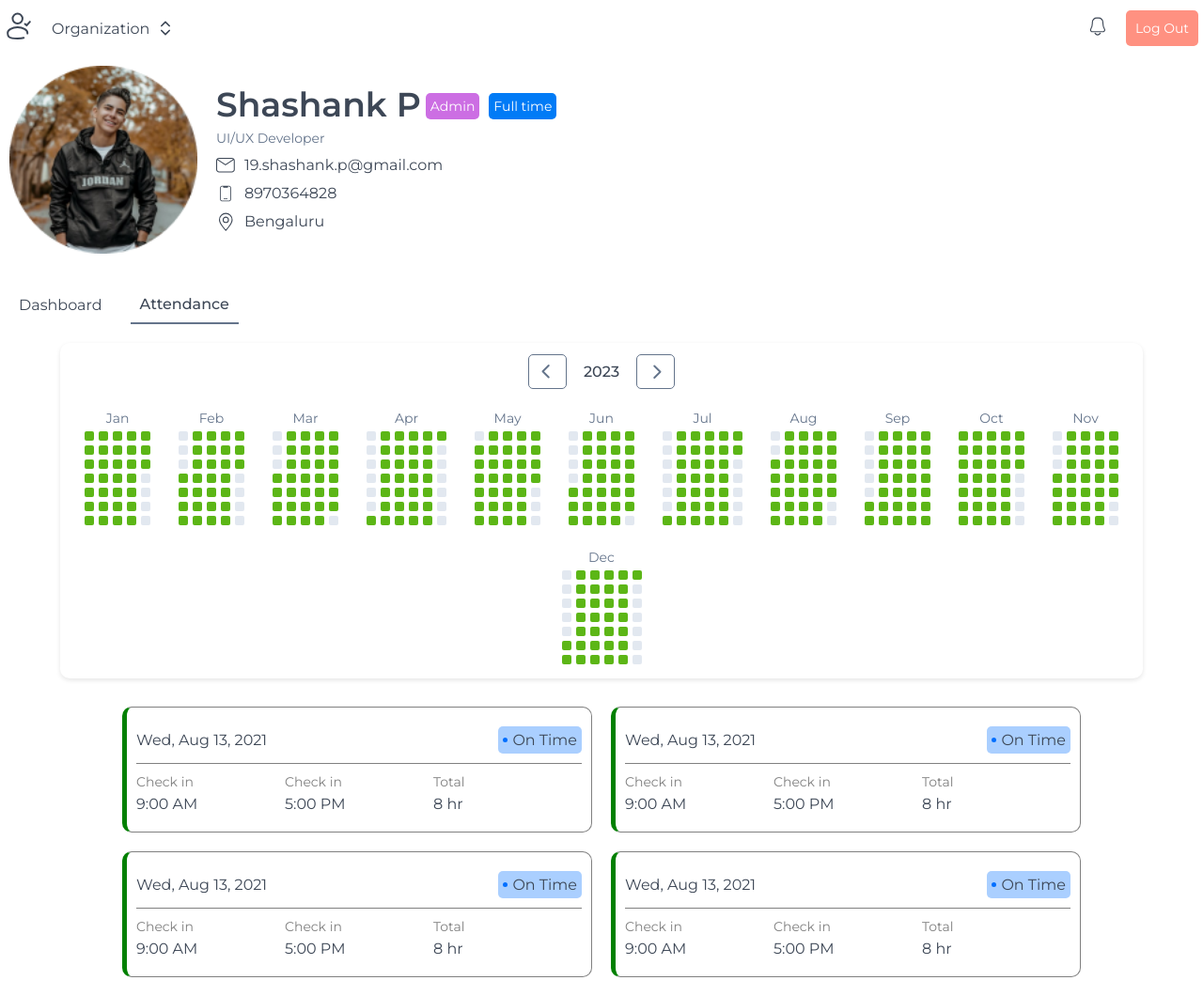
After one commit to shashank78P/OrgAttend, a Django app: page /users/attendance-history/1 in a window 1280 px wide. The commit adds this page. Shown: the whole page at 94% size. Run offline with Django 4.2, Linux system fonts and the light colour scheme.

Commit message:
completed attendance part

```diff
--- a/AttendanceSystem/templates/SvgIcon/phoneIco.html
+++ b/AttendanceSystem/templates/SvgIcon/phoneIco.html
@@ -1,4 +1,4 @@
 <svg width={{width}} height={{height}} viewBox="0 0 20 20" fill="none" xmlns="http://www.w3.org/2000/svg">
-<path d="M13.9417 1.72083H6.05832C5.53551 1.75223 5.0462 1.98865 4.69669 2.37873C4.34717 2.76881 4.16569 3.28105 4.19166 3.80416V16.1958C4.16569 16.7189 4.34717 17.2312 4.69669 17.6213C5.0462 18.0113 5.53551 18.2478 6.05832 18.2792H13.9417C14.4645 18.2478 14.9538 18.0113 15.3033 17.6213C15.6528 17.2312 15.8343 16.7189 15.8083 16.1958V3.80416C15.8343 3.28105 15.6528 2.76881 15.3033 2.37873C14.9538 1.98865 14.4645 1.75223 13.9417 1.72083ZM14.975 16.1958C15.0004 16.4979 14.9065 16.798 14.7133 17.0316C14.5202 17.2653 14.2431 17.414 13.9417 17.4458H6.05832C5.75683 17.414 5.47981 17.2653 5.28665 17.0316C5.09349 16.798 4.99956 16.4979 5.02499 16.1958V3.80416C4.99956 3.50206 5.09349 3.20202 5.28665 2.96835C5.47981 2.73469 5.75683 2.586 6.05832 2.55416H7.33332V2.97916C7.33332 3.20017 7.42112 3.41213 7.5774 3.56841C7.73368 3.72469 7.94564 3.81249 8.16666 3.81249H11.8333C12.0543 3.81249 12.2663 3.72469 12.4226 3.56841C12.5789 3.41213 12.6667 3.20017 12.6667 2.97916V2.55416H13.9417C14.2431 2.586 14.5202 2.73469 14.7133 2.96835C14.9065 3.20202 15.0004 3.50206 14.975 3.80416V16.1958Z" fill={{color}}/>
-<path d="M8.33335 15.7783H11.6667C11.7772 15.7783 11.8832 15.7344 11.9613 15.6563C12.0395 15.5782 12.0834 15.4722 12.0834 15.3617C12.0834 15.2512 12.0395 15.1452 11.9613 15.067C11.8832 14.9889 11.7772 14.945 11.6667 14.945H8.33335C8.22285 14.945 8.11687 14.9889 8.03873 15.067C7.96059 15.1452 7.91669 15.2512 7.91669 15.3617C7.91669 15.4722 7.96059 15.5782 8.03873 15.6563C8.11687 15.7344 8.22285 15.7783 8.33335 15.7783Z" fill={{color}}/>
+<path d="M13.9417 1.72083H6.05832C5.53551 1.75223 5.0462 1.98865 4.69669 2.37873C4.34717 2.76881 4.16569 3.28105 4.19166 3.80416V16.1958C4.16569 16.7189 4.34717 17.2312 4.69669 17.6213C5.0462 18.0113 5.53551 18.2478 6.05832 18.2792H13.9417C14.4645 18.2478 14.9538 18.0113 15.3033 17.6213C15.6528 17.2312 15.8343 16.7189 15.8083 16.1958V3.80416C15.8343 3.28105 15.6528 2.76881 15.3033 2.37873C14.9538 1.98865 14.4645 1.75223 13.9417 1.72083ZM14.975 16.1958C15.0004 16.4979 14.9065 16.798 14.7133 17.0316C14.5202 17.2653 14.2431 17.414 13.9417 17.4458H6.05832C5.75683 17.414 5.47981 17.2653 5.28665 17.0316C5.09349 16.798 4.99956 16.4979 5.02499 16.1958V3.80416C4.99956 3.50206 5.09349 3.20202 5.28665 2.96835C5.47981 2.73469 5.75683 2.586 6.05832 2.55416H7.33332V2.97916C7.33332 3.20017 7.42112 3.41213 7.5774 3.56841C7.73368 3.72469 7.94564 3.81249 8.16666 3.81249H11.8333C12.0543 3.81249 12.2663 3.72469 12.4226 3.56841C12.5789 3.41213 12.6667 3.20017 12.6667 2.97916V2.55416H13.9417C14.2431 2.586 14.5202 2.73469 14.7133 2.96835C14.9065 3.20202 15.0004 3.50206 14.975 3.80416V16.1958Z" fill={{color}} />
+<path d="M8.33335 15.7783H11.6667C11.7772 15.7783 11.8832 15.7344 11.9613 15.6563C12.0395 15.5782 12.0834 15.4722 12.0834 15.3617C12.0834 15.2512 12.0395 15.1452 11.9613 15.067C11.8832 14.9889 11.7772 14.945 11.6667 14.945H8.33335C8.22285 14.945 8.11687 14.9889 8.03873 15.067C7.96059 15.1452 7.91669 15.2512 7.91669 15.3617C7.91669 15.4722 7.96059 15.5782 8.03873 15.6563C8.11687 15.7344 8.22285 15.7783 8.33335 15.7783Z" fill={{color}} />
 </svg>
--- /dev/null
+++ b/Users/static/css/AttendanceCalendar.css
@@ -0,0 +1,72 @@
+.attendance_calendar{
+    width: 90vw;
+    min-width: 90vw;
+    margin: 10px auto;
+    border-radius: 10px;
+}
+.month_box {
+    /* display: grid;
+    gap: 5px;
+    grid-template-columns: repeat(12, auto); */
+    gap: 20px;
+    padding: 10px;
+}
+
+.days_container {
+    display: grid;
+    grid-template-rows: repeat(7, 10px);
+    grid-auto-flow: column;
+    place-items: center;
+    gap: 5px;
+    margin: 5px;
+}
+
+.day_box {
+    width: 10px;
+    height: 10px;
+    border-radius: 2px;
+    background-color: var(--slate-200);
+    cursor: pointer;
+}
+.day_box:hover {
+    border: 1px solid var(--slate-500);
+}
+
+.present {
+    background-color: var(--green-primary) !important;
+}
+
+.month_title{
+    font-size: 14px;
+    text-align: center;
+    color: var(--slate-500);
+}
+
+.calender_year_increment ,.calender_year_decrement{
+    padding: 10px;
+    border: 1px solid var(--slate-500);
+    border-radius: 5px;
+    margin: 10px;
+    cursor: pointer;
+}
+
+.calender_year_decrement_icon{
+    transform: rotate(-90deg);
+}
+.calender_year_increment_icon{
+    transform: rotate(90deg);
+}
+
+.calender_year_filter{
+    font-size: 16px;
+    font-weight: 500;
+    padding: 10px;
+}
+
+@media screen and (max-width : 500px) {
+    .attendance_calendar{
+        min-width: 100vw;
+        width: 100vw;
+        margin: 10px;
+    }
+}
--- /dev/null
+++ b/Users/static/css/AttendanceDetailsCard.css
@@ -0,0 +1,49 @@
+.attendance_card {
+    max-width: 500px;
+    min-width: 200px;
+    border: 1px solid gray;
+    padding: 10px;
+    border-left: 5px solid green;
+    border-radius: 10px;
+}
+
+.attendance_row {
+    padding: 10px 0;
+}
+
+.attendance_row_1st {
+    border-bottom: 1px solid gray;
+}
+
+.lightText {
+    font-size: 14px;
+    color: gray;
+    margin-bottom: 5px;
+}
+
+.attendance_tag_card {
+    background-color: #aacfff;
+    padding: 5px;
+    border-radius: 5px;
+}
+
+.attendance_tag {}
+
+.attendance_dot {
+    width: 5px;
+    height: 5px;
+    border-radius: 5px;
+    background-color: #006fff;
+    margin-right: 5px;
+}
+
+.todayAttendance{
+    width: 100%;
+    display: flex;
+    justify-content: center;
+    align-items: center;
+    flex-wrap: wrap;
+    place-content: center;
+    gap: 20px;
+    padding: 20px;
+}
--- /dev/null
+++ b/Users/static/css/NavigationOptions.css
@@ -0,0 +1,22 @@
+.nav_option_container{
+    margin-top: 10px;
+}
+
+.active_nav_link_card{
+    /* background-color: var(--slate-500); */
+    border-bottom: 2px solid var(--slate-500);
+}
+
+.active_nav_link_card li{
+    /* color: white; */
+    font-size: 16px;
+    font-weight: 500;
+}
+
+.nav_link_card{
+    padding: 10px;
+    /* border-radius: 10px; */
+    margin: 10px;
+    cursor: pointer;
+    user-select: none;
+}
--- /dev/null
+++ b/Users/static/js/AttendanceCalendar.js
@@ -0,0 +1,43 @@
+let DayInNumber = {
+    Sun: 0, Mon: 1, Tue: 2, Wed: 3, Thu: 4, Fri: 5, Sat: 6,
+}
+let currentYear = new Date().getFullYear()
+let calender_year_filter = document.getElementById("calender_year_filter");
+calender_year_filter && (calender_year_filter.innerText = currentYear)
+
+const currentYearDecrement = () => {
+    currentYear -= 1;
+    getData(currentYear)
+    calender_year_filter && (calender_year_filter.innerText = currentYear)
+}
+
+const currentYearIncrement = () => {
+    currentYear += 1;
+    getData(currentYear)
+    calender_year_filter && (calender_year_filter.innerText = currentYear)
+}
+
+
+function getData(year) {
+    let days_container = document.getElementsByClassName("days_container")
+    for (let i = 0; i < 12; i++) {
+        let startDate = new Date(year, i, 1)
+        let lastDate = new Date(year, i + 1, 0)
+        let startDay = startDate.toLocaleDateString('en-US', { weekday: 'short' });
+        let lastDay = lastDate.toLocaleDateString('en-US', { weekday: 'short' });
+        let numberOfDaysInMonth = lastDate.getDate()
+        let totalNumberOfDiv = DayInNumber[startDay] + numberOfDaysInMonth + Math.abs(DayInNumber[lastDay] - 6)
+
+        days_container[i].innerHTML = ""
+        for (let j = 0; j < totalNumberOfDiv; j++) {
+            let node = document.createElement("li")
+            node.classList.add("day_box")
+            if (j >= DayInNumber[startDay] && j < (numberOfDaysInMonth + DayInNumber[startDay])) {
+                node.classList.add("present")
+            }
+            days_container[i]?.appendChild(node)
+        }
+    }
+}
+
+getData(currentYear)
--- a/Users/static/js/script.js
+++ b/Users/static/js/script.js
@@ -5,3 +5,7 @@ function togglePopOver(listContainerId , buttonClass) {
     document.querySelector(`.${buttonClass}`).setAttribute('aria-expanded', !isOpen);
     listContainer.setAttribute('aria-hidden', isOpen);
 }
+
+function openWindow(path){
+    window.open(path ,target="_self")
+}
--- a/Users/templates/Card.html
+++ b/Users/templates/AttendanceCalendar.html
@@ -1,179 +1,134 @@
-<!DOCTYPE html>
-<html lang="en">
-
-<head>
-    <meta charset="UTF-8">
-    <meta name="viewport" content="width=device-width, initial-scale=1.0">
-    <title>Document</title>
-    <link rel="stylesheet" href="../../static/css/Global.css">
-
-    <style>
-        .month_box {
-            display: grid;
-            gap: 10px;
-            grid-template-columns: repeat(12, 1fr);
-            border: 1px solid red;
-        }
-
-        .days_container {
-            display: grid;
-            grid-template-columns: repeat(4, 20px);
-            grid-template-rows: repeat(7, 20px);
-            justify-content: space-around;
-            gap: 5px;
-            /* border: 1px solid red; */
-        }
-
-        .day_box {
-            width: 20px;
-            height: 20px;
-            border-radius: 5px;
-            border: 1px solid red;
-        }
-    </style>
-</head>
-
-<body>
-    <ul>
+<ul class="attendance_calendar shadow">
         <li>
-            <ul>Top Nav</ul>
+            <ul class="flex justify-center items-center">
+                <li class="calender_year_decrement_icon calender_year_decrement" id="calender_year_decrement "
+                    onclick="currentYearDecrement()"
+                >
+                {% with width=15 height=15 color="#64748B"%}
+                {% include 'SvgIcon/HalfArrowUp.html' %}
+                {% endwith %}
+                </li>
+                <li class="calender_year_filter" id="calender_year_filter">2021</li>
+                <li class="calender_year_increment_icon calender_year_increment" id="calender_year_increment calender_year_increment_icon"
+                onclick="currentYearIncrement()"
+                >
+                {% with width=15 height=15 color="#64748B"%}
+                {% include 'SvgIcon/HalfArrowUp.html' %}
+                {% endwith %}
+                </li>
+            </ul>
         </li>
         <li>
-            <ul class="month_box">
+            <ul class="flex justify-center items-center flex-wrap month_box" id="month_box">
                 <li>
                     <ul>
-                        <li>Jan</li>
+                        <li class="month_title">Jan</li>
                         <li>
                             <ul class="days_container">
-                                <li class="day_box"></li>
                             </ul>
                         </li>
                     </ul>
                 </li>
                 <li>
                     <ul>
-                        <li>Feb</li>
+                        <li class="month_title">Feb</li>
                         <li>
                             <ul class="days_container">
-                                <li class="day_box"></li>
                             </ul>
                         </li>
                     </ul>
                 </li>
                 <li>
                     <ul>
-                        <li>Mar</li>
+                        <li class="month_title">Mar</li>
                         <li>
                             <ul class="days_container">
-                                <li class="day_box"></li>
                             </ul>
                         </li>
                     </ul>
                 </li>
                 <li>
                     <ul>
-                        <li>Apr</li>
+                        <li class="month_title">Apr</li>
                         <li>
                             <ul class="days_container">
-                                <li class="day_box"></li>
                             </ul>
                         </li>
                     </ul>
                 </li>
                 <li>
                     <ul>
-                        <li>May</li>
+                        <li class="month_title">May</li>
                         <li>
                             <ul class="days_container">
-                                <li class="day_box"></li>
                             </ul>
                         </li>
                     </ul>
                 </li>
                 <li>
                     <ul>
-                        <li>Jun</li>
+                        <li class="month_title">Jun</li>
                         <li>
                             <ul class="days_container">
-                                <li class="day_box"></li>
                             </ul>
                         </li>
                     </ul>
                 </li>
                 <li>
                     <ul>
-                        <li>Jul</li>
+                        <li class="month_title">Jul</li>
                         <li>
                             <ul class="days_container">
-                                <li class="day_box"></li>
                             </ul>
                         </li>
                     </ul>
                 </li>
                 <li>
                     <ul>
-                        <li>Aug</li>
+                        <li class="month_title">Aug</li>
                         <li>
                             <ul class="days_container">
-                                <li class="day_box"></li>
                             </ul>
                         </li>
                     </ul>
                 </li>
                 <li>
                     <ul>
-                        <li>Sep</li>
+                        <li class="month_title">Sep</li>
                         <li>
                             <ul class="days_container">
-                                <li class="day_box"></li>
                             </ul>
                         </li>
                     </ul>
                 </li>
                 <li>
                     <ul>
-                        <li>Oct</li>
+                        <li class="month_title">Oct</li>
                         <li>
                             <ul class="days_container">
-                                <li class="day_box"></li>
                             </ul>
                         </li>
                     </ul>
                 </li>
                 <li>
                     <ul>
-                        <li>Nov</li>
+                        <li class="month_title">Nov</li>
                         <li>
                             <ul class="days_container">
-                                <li class="day_box"></li>
                             </ul>
                         </li>
                     </ul>
                 </li>
                 <li>
                     <ul>
-                        <li>Dec</li>
+                        <li class="month_title">Dec</li>
                         <li>
                             <ul class="days_container">
-                                <li class="day_box"></li>
                             </ul>
                         </li>
                     </ul>
                 </li>
+
             </ul>
         </li>
-    </ul>
-
-    <script>
-        let DayInNumber = {
-            Mon: 1, Tue: 2, Wed: 3, Thu: 4, Fri: 5, Sat: 6, Sun: 7
-        }
-        let startDate = new Date(2023, 10, 1)
-        let lastDate = new Date(2023, 10, 0)
-        let startDay = startDate.toLocaleDateString('en-US', { weekday: 'short' });
-        let numberOfDays = lastDate.getDate() + DayInNumber[startDay] - 1
-        console.log(numberOfDays)
-    </script>
-</body>
-
-</html>
+</ul>
--- /dev/null
+++ b/Users/templates/AttendanceDetailsCard.html
@@ -0,0 +1,29 @@
+<ul class=" w-full attendance_card flex justify-center items-center flex-col">
+    <li class="w-full attendance_row attendance_row_1st">
+        <ul class="w-full flex justify-between items-center">
+            <li class="MediumText">Wed, Aug 13, 2021</li>
+            <li>
+                <ul class="flex justify-center items-center attendance_tag_card">
+                    <li class="attendance_dot"></li>
+                    <li class="attendance_tag">On Time </li>
+                </ul>
+            </li>
+        </ul>
+    </li>
+    <li class="w-full attendance_row flex justify-evenly">
+        <ul class="w-full">
+            <li class="w-full lightText">Check in</li>
+            <li class=" w-full darkText">9:00 AM</li>
+        </ul>
+
+        <ul class="w-full">
+            <li class="w-full lightText">Check in</li>
+            <li class="w-full darkText">5:00 PM</li>
+        </ul>
+
+        <ul class="w-full">
+            <li class="w-full lightText">Total</li>
+            <li class="w-full darkText">8 hr</li>
+        </ul>
+    </li>
+</ul>
--- /dev/null
+++ b/Users/templates/AttendanceHistory.html
@@ -0,0 +1,38 @@
+{% extends "base.html" %}
+{% load static %}
+
+{% block page_title %}
+{{ text | title }}
+{% endblock %}
+
+{% block css_block %}
+<link rel="stylesheet" href={% static "css/Global.css" %}>
+<link rel="stylesheet" href={% static "css/home.css" %}>
+<link rel="stylesheet" href={% static 'css/homeNav.css' %}>
+<link rel="stylesheet" href={% static "css/UserInfo.css" %}>
+<link rel="stylesheet" href={% static "css/NavigationOptions.css" %}>
+<link rel="stylesheet" href={% static "css/AttendanceCalendar.css" %}>
+<link rel="stylesheet" href={% static "css/AttendanceDetailsCard.css" %}>
+
+<script src={% static 'js/script.js' %}></script>
+
+
+{% endblock %}
+
+{% block content %}
+{% include "Nav.html" %}
+{% include "UserInfo.html" %}
+{% with page="attendanceHistory" %}
+{% include "NavigationOptions.html" %}
+{% endwith %}
+{% include "AttendanceCalendar.html" %}
+
+<div class="todayAttendance">
+    {% include "AttendanceDetailsCard.html" %}
+    {% include "AttendanceDetailsCard.html" %}
+    {% include "AttendanceDetailsCard.html" %}
+    {% include "AttendanceDetailsCard.html" %}
+
+</div>
+<script src={% static 'js/AttendanceCalendar.js' %}></script>
+{% endblock %}
--- /dev/null
+++ b/Users/templates/NavigationOptions.html
@@ -0,0 +1,16 @@
+<ul class="flex justify-start items-center nav_option_container">
+    <li class="flex justify-center items-center">
+        <a href="/users/shashank-p-2301a45b-a322-4825-9141-d58d56fcb67c">
+            <ul class="nav_link_card {% if page == 'home' %} active_nav_link_card {% endif %}">
+                <li class="icon"></li>
+                <li>Dashboard</li>
+            </ul>
+        </a>
+        <a href="/users/attendance-history/shashank-p-2301a45b-a322-4825-9141-d58d56fcb67c">
+            <ul class="nav_link_card {% if page == 'attendanceHistory' %} active_nav_link_card {% endif %}">
+                <li class="icon"></li>
+                <li>Attendance</li>
+            </ul>
+        </a>
+    </li>
+</ul>
--- a/Users/templates/UserInfo.html
+++ b/Users/templates/UserInfo.html
@@ -24,7 +24,9 @@
             </li>
             <li class="flex items-center">
                 <span class="icon userCardIcon">
-
+                    {% with width=20 height=20 color="#3D4756" %}
+                    {% include 'SvgIcon/phoneIco.html' %}
+                    {% endwith %}
                 </span>
                 <span>8970364828</span>
             </li>
--- a/Users/urls.py
+++ b/Users/urls.py
@@ -6,6 +6,7 @@ urlpatterns = [
     path("log-in" , views.login),
     path("add" , views.add),
     path("edit/<slug:slug>" , views.edit ),
+    path("attendance-history/<slug:slug>" , views.attendanceHistory),
     path("<slug:slug>" , views.home),
     path("profile/<slug:slug>" , views.index , name="user-profile"),
 ]
--- a/Users/views.py
+++ b/Users/views.py
@@ -117,6 +117,12 @@ def home(request , slug) :
     except():
         HttpResponseServerError("Internal Server error")
 
+def attendanceHistory(request , slug) :
+    try:
+        return render(request ,"AttendanceHistory.html")
+    except():
+        HttpResponseServerError("Internal Server error")
+
 def add(request) :
     try:
         return render(request ,"SignUp.html")
--- a/static/css/Global.css
+++ b/static/css/Global.css
@@ -2,6 +2,9 @@
 
 :root{
     --black : #3D4756;
+    --slate-50 : #f8fafc;
+    --slate-100 : #f1f5f9;
+    --slate-200 : #e2e8f0;
     --slate-500 : #64748B;
     --slate-700: #334155;
     --hover : #f6f8fb;
@@ -22,6 +25,7 @@
     box-sizing: border-box;
     list-style-type: none;
     color: var(--black);
+    text-decoration: none;
 }
 
 *::-webkit-scrollbar ,
@@ -121,3 +125,15 @@ font-family: 'PT Sans', sans-serif; */
 .icon{
     cursor: pointer;
 }
+
+.w-full{
+	width : 100%;
+}
+
+.shadow{
+    box-shadow: 0 2px 5px rgba(0, 0, 0, 0.1);
+}
+
+.border{
+    border: 1px solid var(--slate-500);
+}
```
Also changed, not shown: AttendanceSystem/settings.py (+13 -13 lines), Users/static/css/ConsumedLeave.css (added, +102 -0 lines), Users/templates/ConsumedLeave.html (+0 -120 lines), Users/templates/Home.html (+10 -4 lines).
